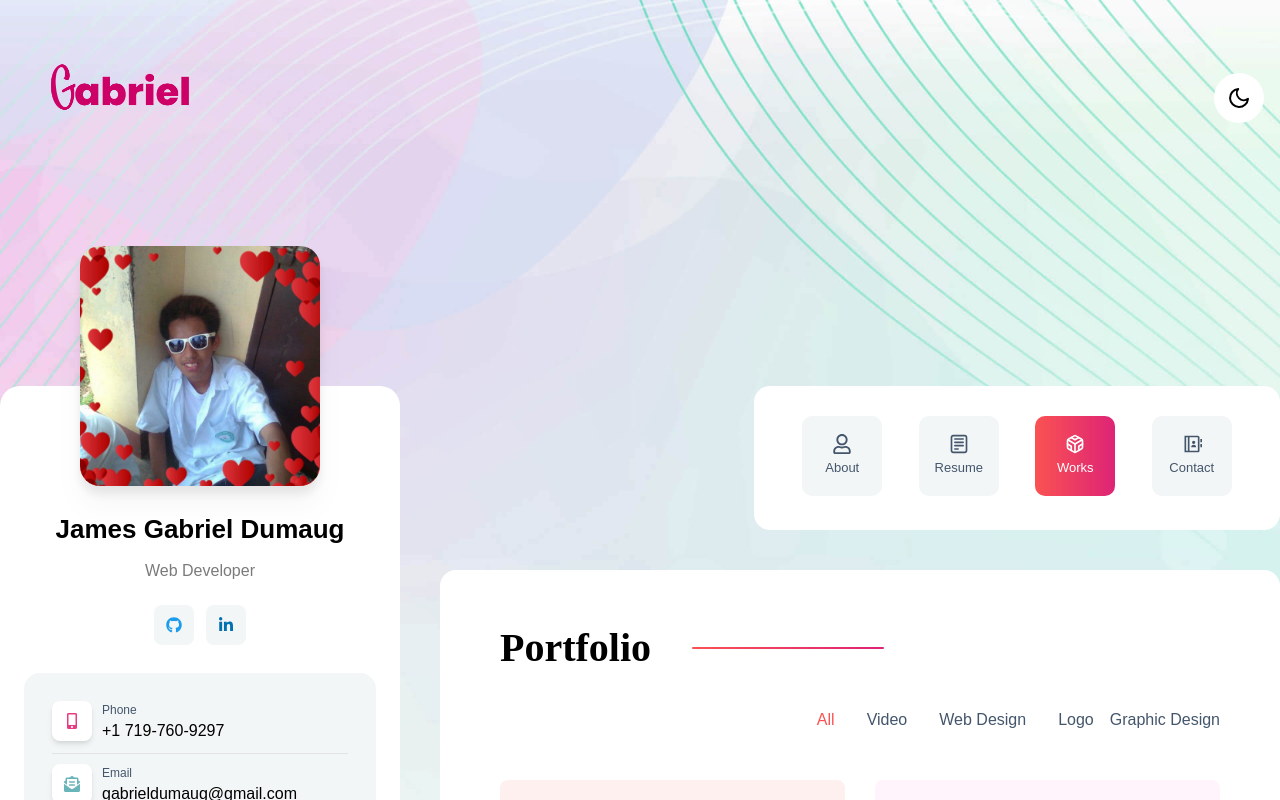
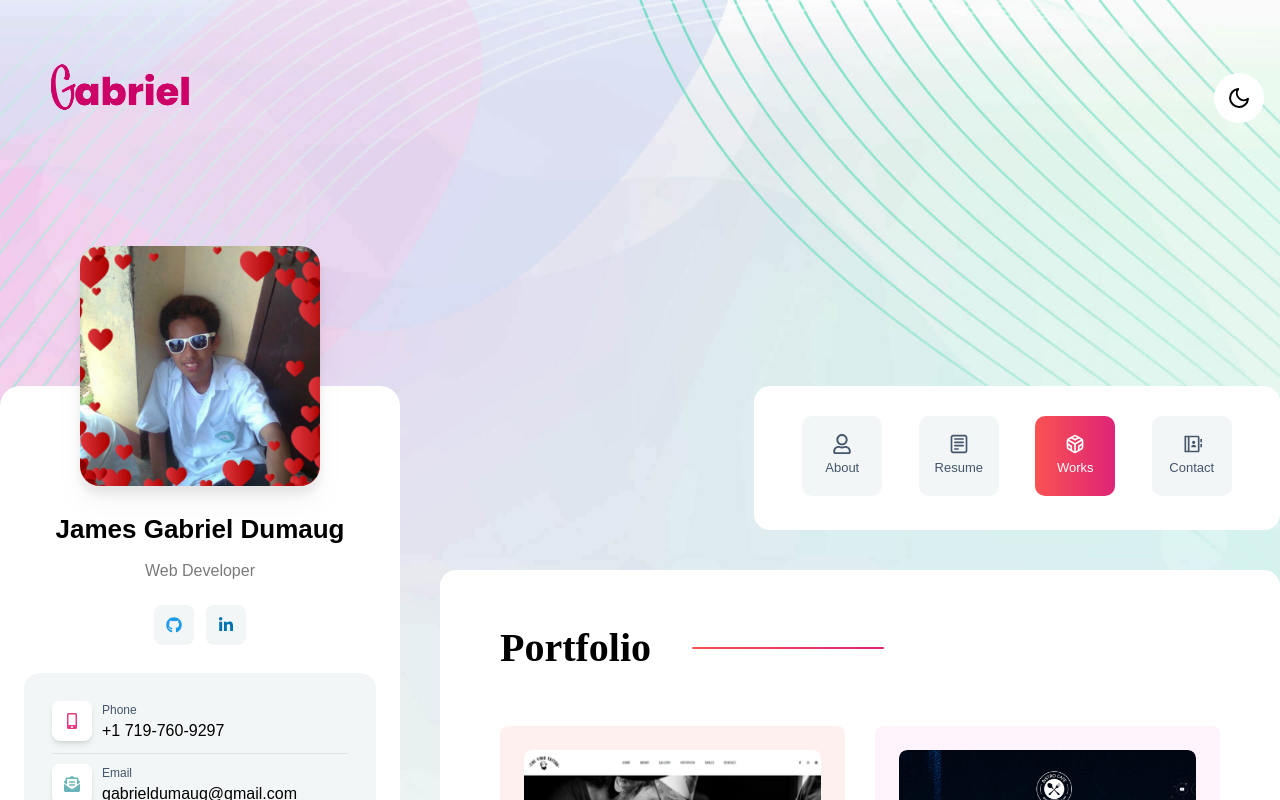
Before and after one commit to jgsamaaa/portfolio, a React (Create React App) app: page /works in a window 1280 px wide. Shown: the top 800 px of the page. Built offline with nearby package versions, Linux system fonts and the light colour scheme.

Commit message:
C:/Program Files/Git/portfolio section edited

```diff
--- a/src/Pages/Portfilo/CommonPortfilo.jsx
+++ b/src/Pages/Portfilo/CommonPortfilo.jsx
@@ -54,57 +54,6 @@ const CommonPortfilo = ({ condition, items }) => {
               <h2 className="mt-12 after-effect after:left-48 lg:mt-0">
                 Portfolio
               </h2>
-
-              {/* Portfilo fillter tab start */}
-
-              <ul
-                className={`${
-                  item === 2 ? 'mt-[30px] ' : 'mt-[40px]'
-                } flex w-full justify-start md:justify-end  flex-wrap   font-medium`}
-              >
-                <li
-                  className={`${
-                    test === 'All' ? 'text-[#FA5252]' : 'fillter-btn '
-                  } mr-4 md:mx-4`}
-                  onClick={() => handleSearch('All')}
-                >
-                  All
-                </li>
-                <li
-                  className={`${
-                    test === 'Video' ? 'text-[#FA5252]' : 'fillter-btn'
-                  } mr-4 md:mx-4`}
-                  onClick={() => handleSearch('Video')}
-                >
-                  Video
-                </li>
-                <li
-                  className={`${
-                    test === 'Web Design' ? 'text-[#FA5252]' : 'fillter-btn'
-                  } mr-4 md:mx-4`}
-                  onClick={() => handleSearch('Web Design')}
-                >
-                  Web Design
-                </li>
-                <li
-                  className={`${
-                    test === 'Logo' ? 'text-[#FA5252]' : 'fillter-btn ml-0'
-                  } mr-4 md:mx-4`}
-                  onClick={() => handleSearch('Logo')}
-                >
-                  Logo
-                </li>
-                <li
-                  className={`${
-                    test === 'UI/UX' ? 'text-[#FA5252]' : 'fillter-btn'
-                  }  `}
-                  onClick={() => handleSearch('UI/UX')}
-                >
-                  Graphic Design
-                </li>
-              </ul>
-
-              {/* Portfilo fillter tab start */}
             </div>
 
             {/* Portfolio items start */}
--- a/src/Pages/Portfilo/PortfiloTwo.jsx
+++ b/src/Pages/Portfilo/PortfiloTwo.jsx
@@ -4,7 +4,7 @@ import CommonPortfilo from './CommonPortfilo';
 const PortfiloTwo = () => {
   return (
     <div>
-      <CommonPortfilo items={8} condition={false} />
+      <CommonPortfilo items={6} condition={false} />
     </div>
   );
 };
```
